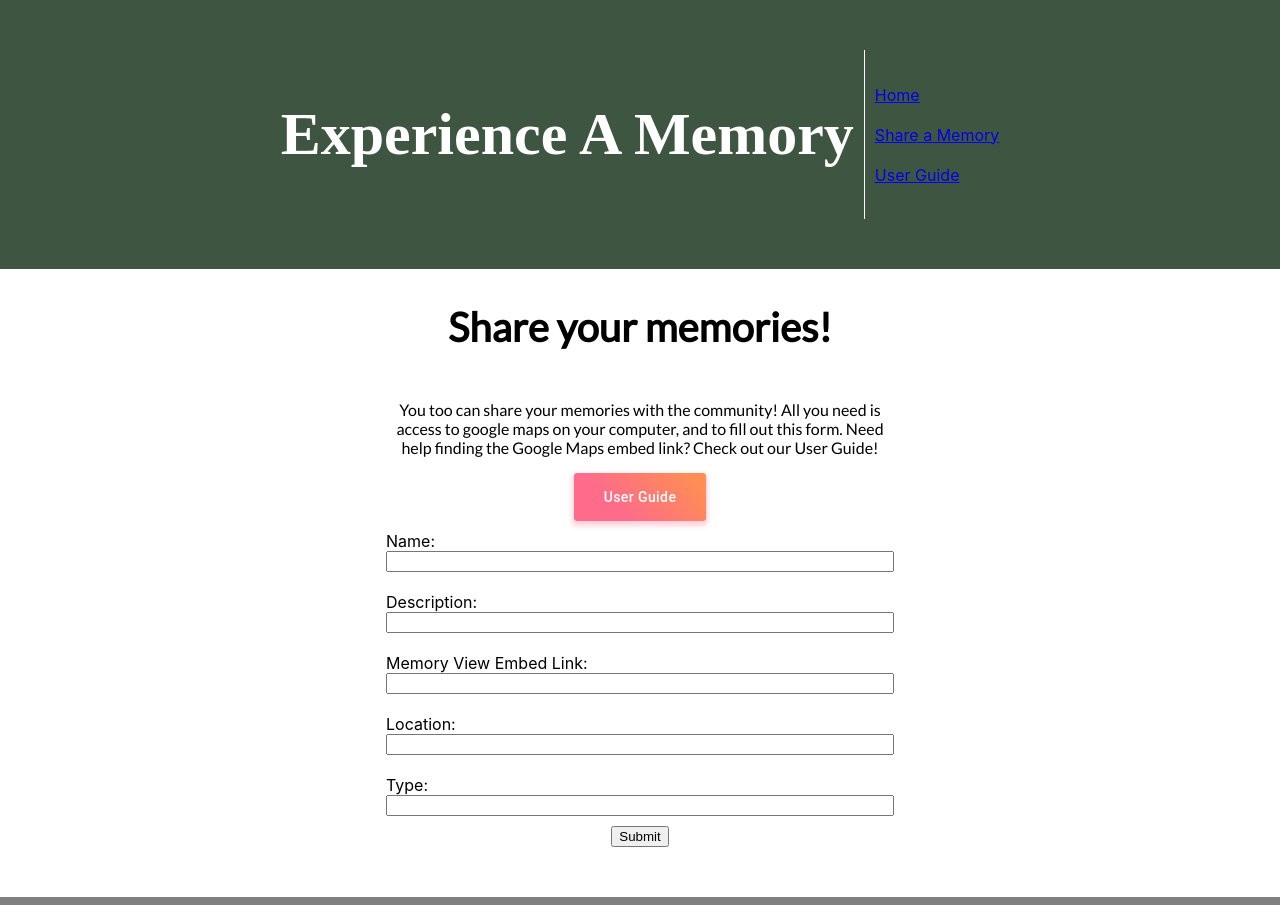
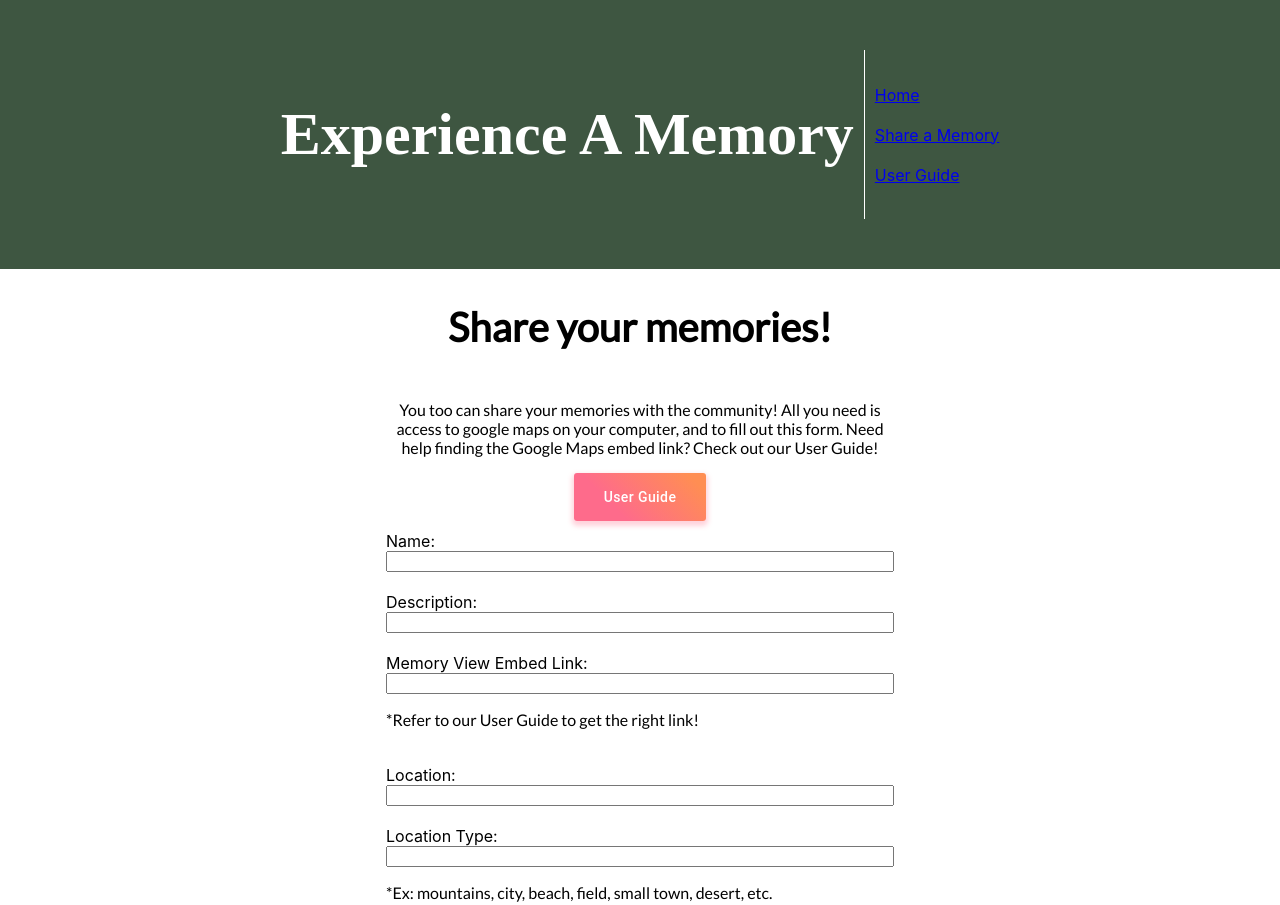
Before and after one commit to amandaphail/VisualizeAMemory, a React (Create React App) app: page /new in a window 1280 px wide. Shown: the top 905 px of the page. Built offline with nearby package versions, Linux system fonts and the light colour scheme; no server answers; a web font is replaced by a local one.

Commit message:
instructional text

```diff
--- a/src/components/Form.jsx
+++ b/src/components/Form.jsx
@@ -111,6 +111,7 @@ const StyledButton = withStyles({
                     Memory View Embed Link:
                 </label>
                 <input className="inputs" type ="text" name = "memoryLink" id="memoryLink" required onChange={handleChange} value={memory.memoryLink}/>
+                <p className="instruction">*Refer to our User Guide to get the right link!</p>
                 </div>
                 <div className="criteria">
                 <label htmlFor="location">
@@ -120,9 +121,10 @@ const StyledButton = withStyles({
                 </div>
                 <div className="criteria">
                 <label htmlFor="type">
-                    Type:
+                    Location Type:
                 </label>
                 <input className="inputs" type ="text" name = "type" id="type" required onChange={handleChange} value={memory.type}/>
+                <p className="instruction">*Ex: mountains, city, beach, field, small town, desert, etc.</p>
                 </div>
                 <input type="submit"/>
 
```
